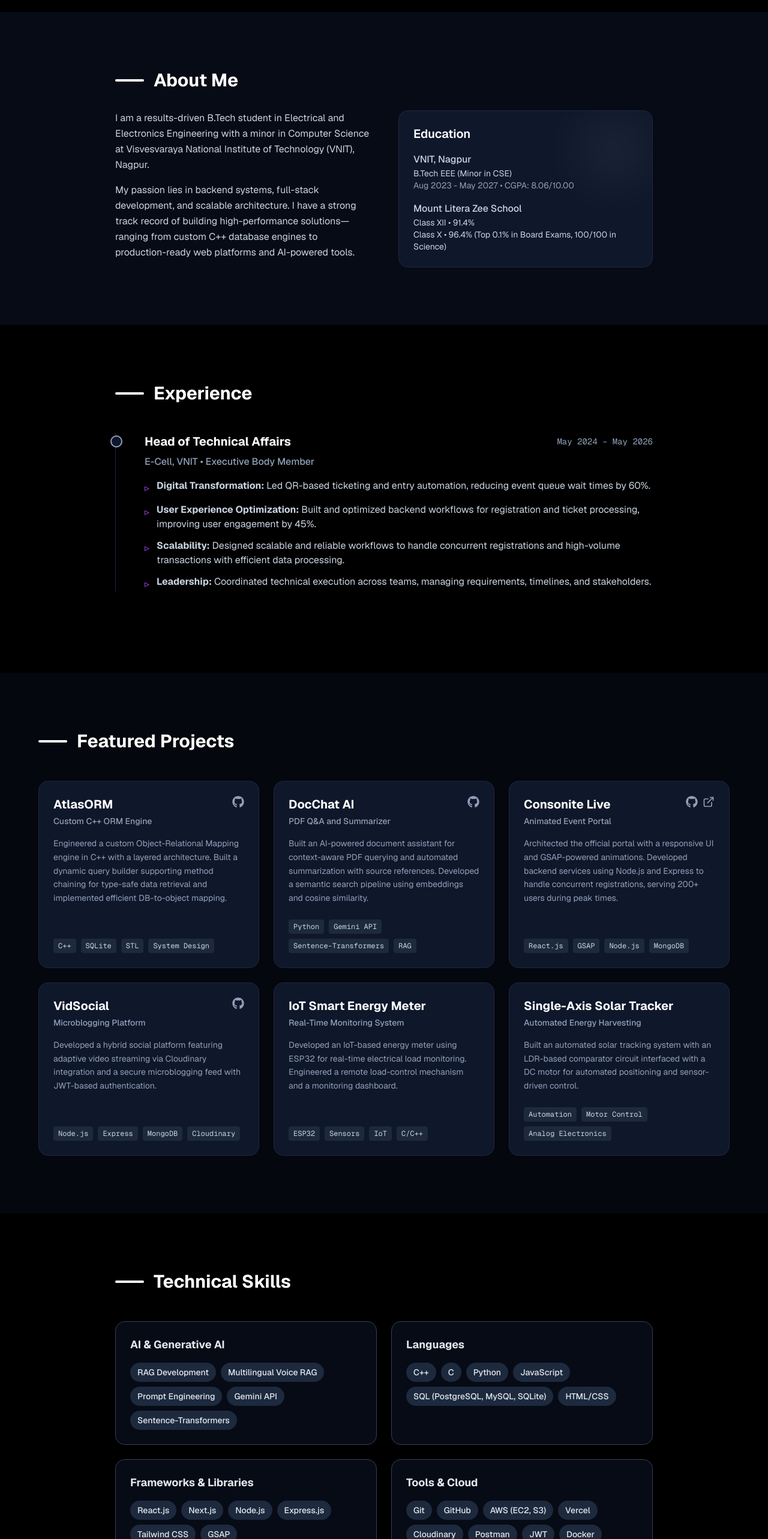
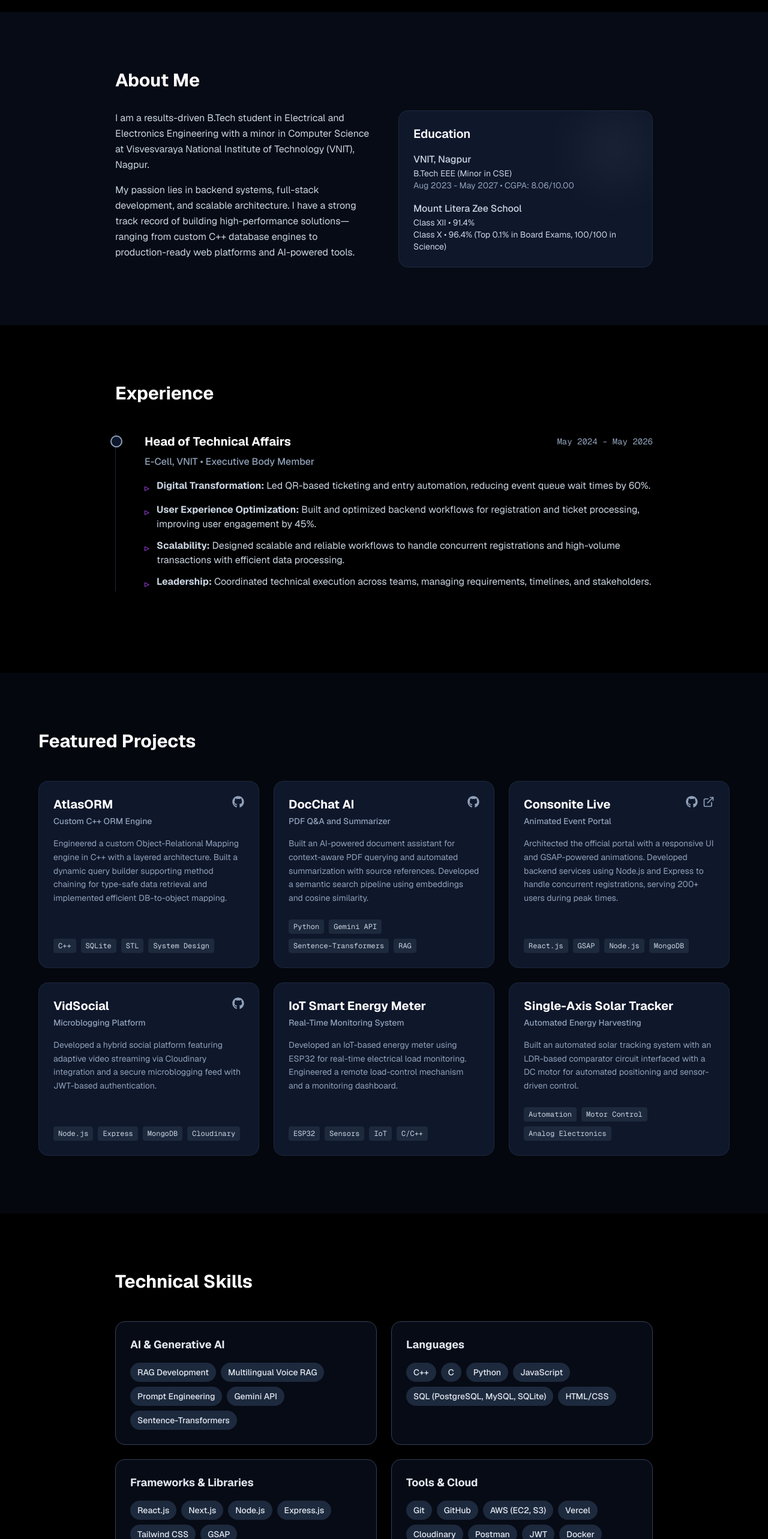
Before and after one commit to AryanSinghGangwar/Portfolioo, a Next.js app: page / in a window 1280 px wide. Shown: the part 780-3346 px from the top of the page at 60% size. Built offline with nearby package versions, Linux system fonts and the light colour scheme.

Commit message:
Remove dashes in front of component headings

```diff
--- a/components/About.tsx
+++ b/components/About.tsx
@@ -13,7 +13,6 @@ export default function About() {
           transition={{ duration: 0.5 }}
         >
           <h2 className="text-3xl font-bold mb-8 flex items-center gap-4 text-white">
-            <span className="w-12 h-1 bg-white rounded-full" />
             About Me
           </h2>
 
--- a/components/Contact.tsx
+++ b/components/Contact.tsx
@@ -15,9 +15,7 @@ export default function Contact() {
           className="text-center"
         >
           <h2 className="text-3xl font-bold mb-4 flex items-center justify-center gap-4 text-white">
-            <span className="w-12 h-1 bg-white rounded-full" />
             Get In Touch
-            <span className="w-12 h-1 bg-white rounded-full" />
           </h2>
           <p className="text-slate-400 max-w-xl mx-auto mb-12">
             Whether you have a question, a project idea, or just want to say hi, I'll try my best to get back to you!
--- a/components/Experience.tsx
+++ b/components/Experience.tsx
@@ -13,7 +13,6 @@ export default function Experience() {
           transition={{ duration: 0.5 }}
         >
           <h2 className="text-3xl font-bold mb-12 flex items-center gap-4 text-white">
-            <span className="w-12 h-1 bg-white rounded-full" />
             Experience
           </h2>
 
--- a/components/Projects.tsx
+++ b/components/Projects.tsx
@@ -59,7 +59,6 @@ export default function Projects() {
           transition={{ duration: 0.5 }}
         >
           <h2 className="text-3xl font-bold mb-12 flex items-center gap-4 text-white">
-            <span className="w-12 h-1 bg-white rounded-full" />
             Featured Projects
           </h2>
 
--- a/components/Skills.tsx
+++ b/components/Skills.tsx
@@ -58,7 +58,6 @@ export default function Skills() {
           transition={{ duration: 0.5 }}
         >
           <h2 className="text-3xl font-bold mb-12 flex items-center gap-4 text-white">
-            <span className="w-12 h-1 bg-white rounded-full" />
             Technical Skills
           </h2>
 
```
